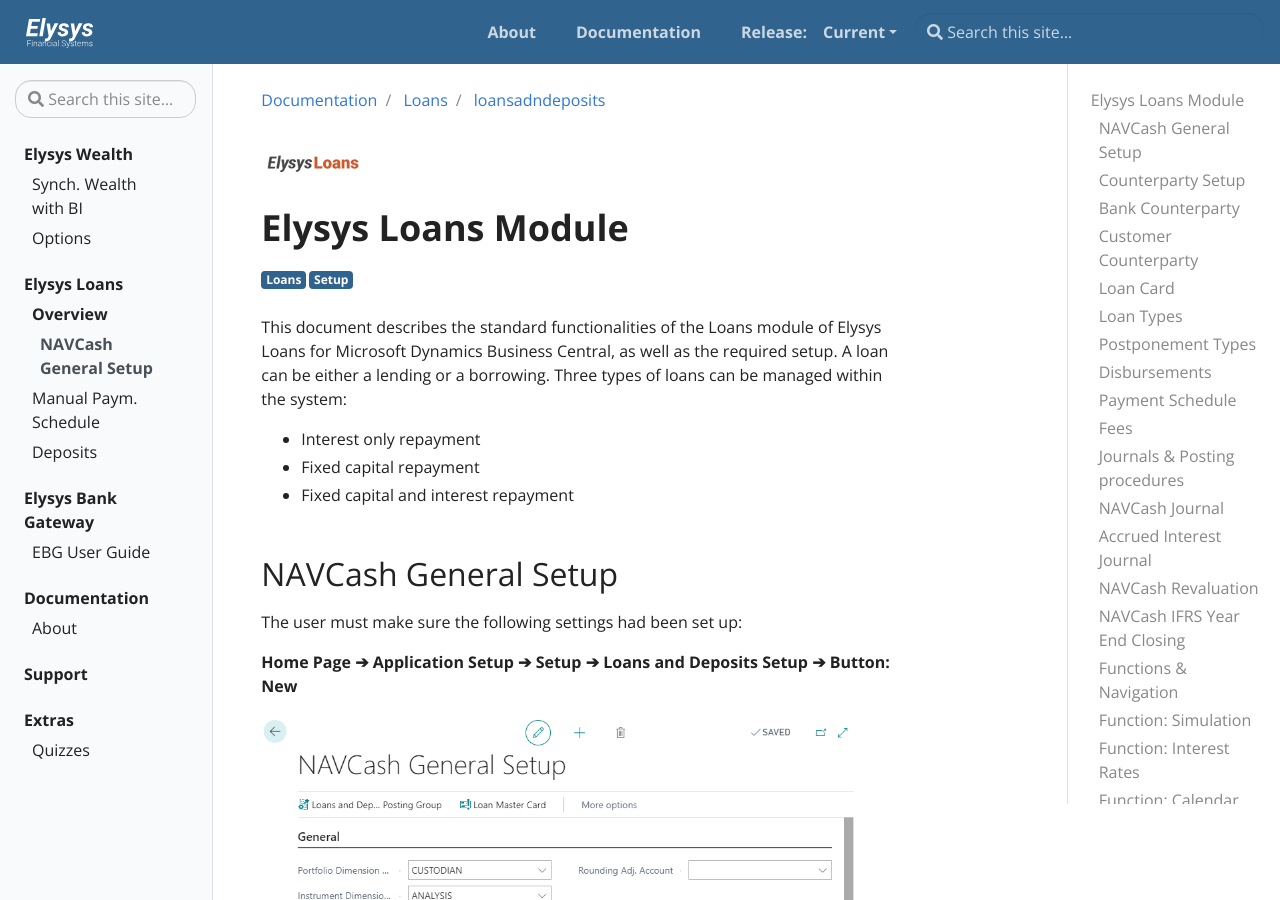
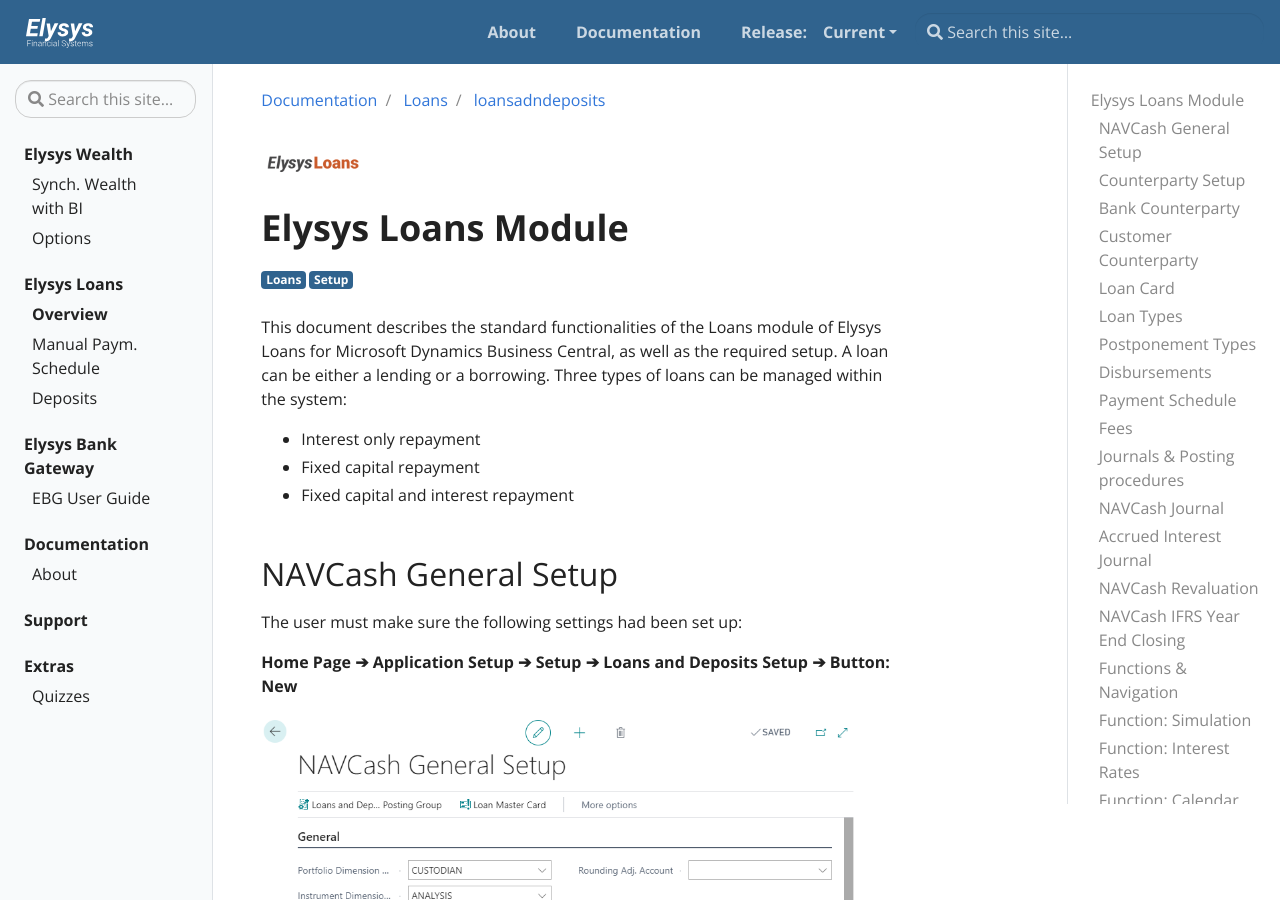
Before and after one commit to Elysys/Docs, a Jekyll site: the page built from _docs/loans/loansanddeposits.md, in a window 1280 px wide and 900 px high. Built offline with Jekyll 4.4.1, drawn with Linux system fonts in a browser that asks for light colours.

Commit message:
removed NAVCASH gen setup from right TOC for consistency

```diff
--- a/_data/toc.yml
+++ b/_data/toc.yml
@@ -10,9 +10,6 @@
   links:
     - title: "Overview"
       url: "docs/loans/loansanddeposits"
-      children:
-        - title: "NAVCash General Setup"
-          url: "docs/loans/loansanddeposits#NAVCash-General-Setup"
     - title: "Manual Paym. Schedule"
       url: "docs/loans/loan_manual_payment_schedule"
     - title: "Deposits"
```
